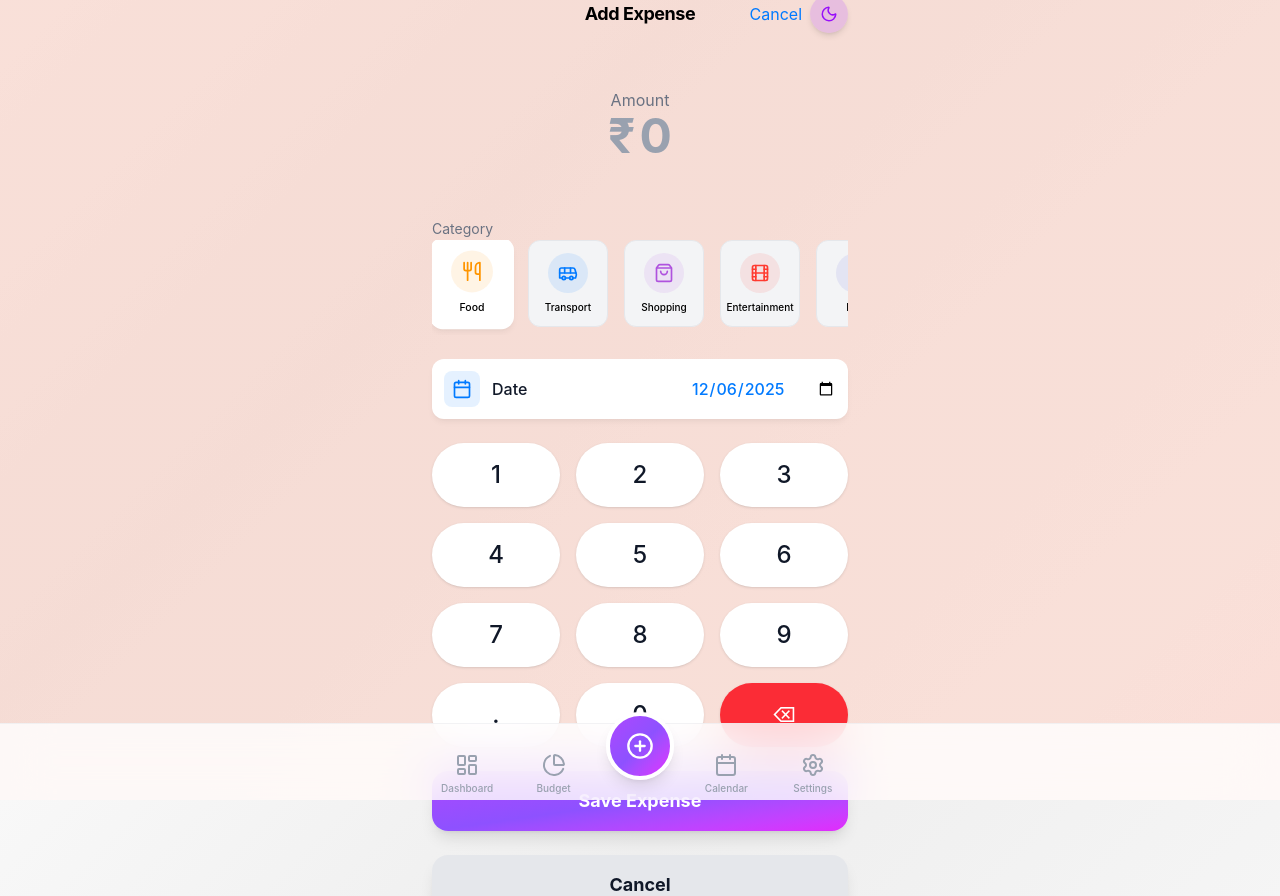
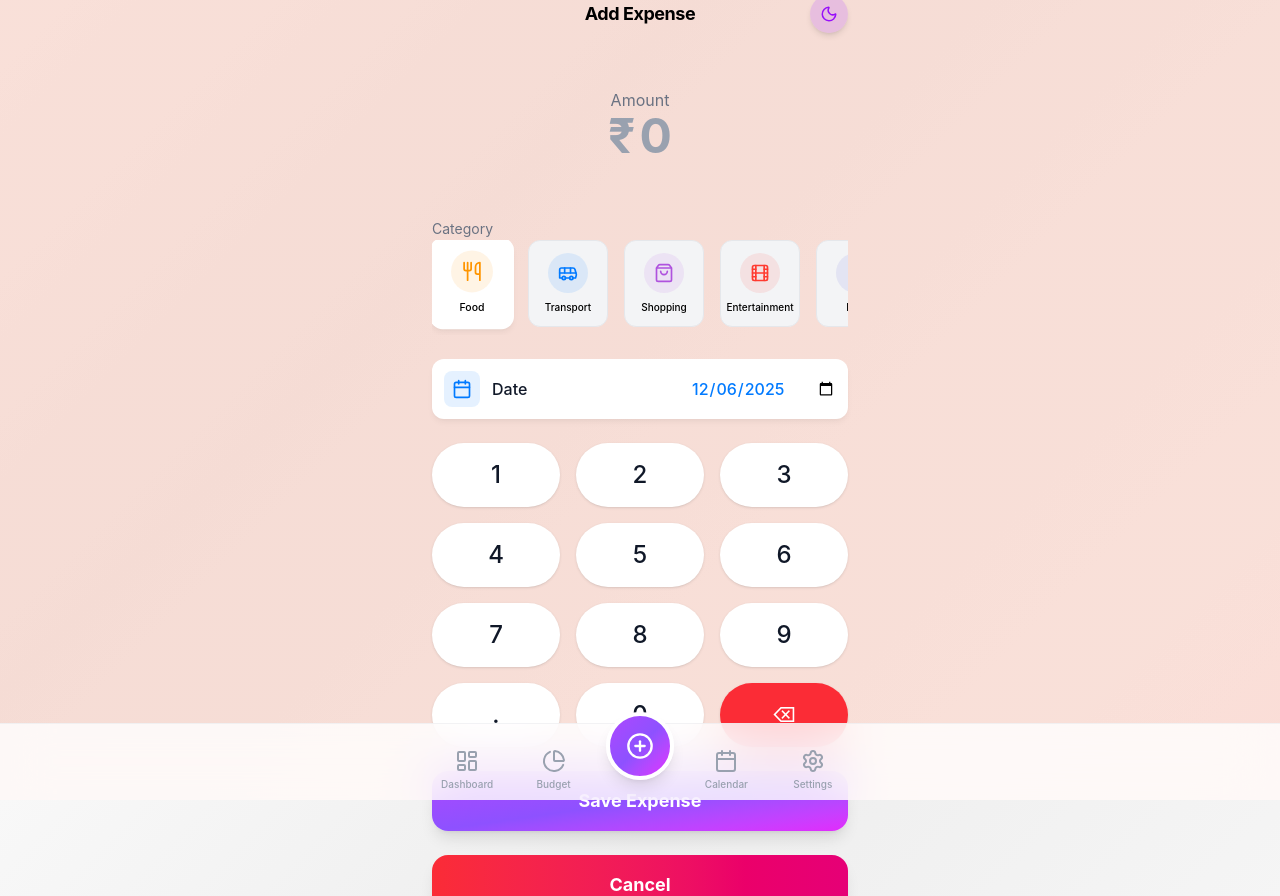
Before and after one commit to thekarthikprasad/AI-Slops, a React (Vite) app: page /add in a window 1280 px wide. Built offline with nearby package versions, Linux system fonts and the light colour scheme.

Commit message:
Fix: Remove top Cancel button in Add Expense screen

```diff
--- a/src/components/layout/AppShell.tsx
+++ b/src/components/layout/AppShell.tsx
@@ -31,7 +31,7 @@ export function AppShell() {
             </main>
 
             <nav className="fixed bottom-0 left-0 right-0 pb-safe pt-3 z-50 bg-white/80 dark:bg-[#1C1C1E]/90 backdrop-blur-xl border-t border-gray-200/50 dark:border-white/10">
-                <div className="max-w-md mx-auto grid grid-cols-5 items-end px-2 h-16 pb-2">
+                <div className="max-w-md mx-auto grid grid-cols-5 items-center px-2 h-16 pb-2">
                     {tabs.map((tab) => {
                         const isActive = location.pathname === tab.path;
                         const Icon = tab.icon;
--- a/src/pages/AddExpense.tsx
+++ b/src/pages/AddExpense.tsx
@@ -56,9 +56,6 @@ export function AddExpense() {
         <div className="h-screen flex flex-col animate-fade-in pb-24">
             <Header
                 title="Add Expense"
-                rightAction={
-                    <button onClick={() => navigate("/")} className="text-ios-blue ">Cancel</button>
-                }
             />
 
             <div className="flex-1 flex flex-col p-4 gap-6">
@@ -138,7 +135,7 @@ export function AddExpense() {
                 </button>
                 <button
                     onClick={() => navigate("/")}
-                    className="w-full bg-gray-200 dark:bg-gray-800 text-gray-900 dark:text-white py-4 rounded-2xl shadow-lg font-bold text-lg active:scale-95 transition-transform flex items-center justify-center gap-2"
+                    className="w-full bg-gradient-to-r from-red-500 to-pink-600 text-white py-4 rounded-2xl shadow-lg font-bold text-lg active:scale-95 transition-transform flex items-center justify-center gap-2"
                 >
                     Cancel
                 </button>
```
